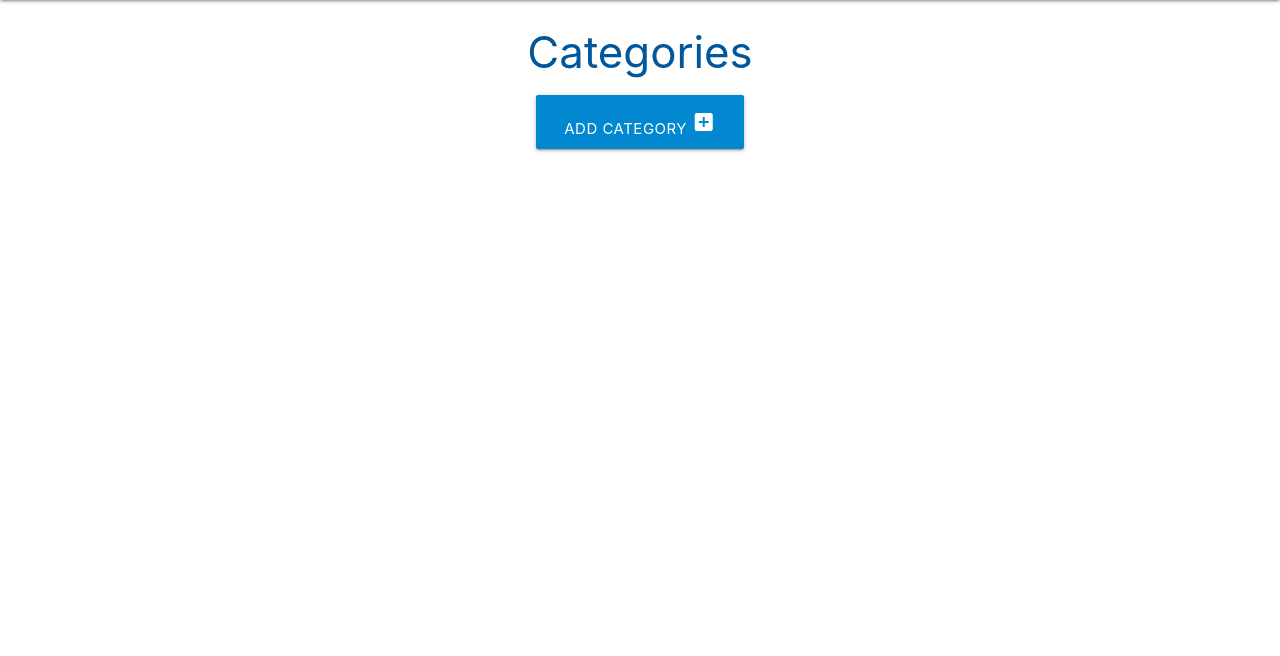
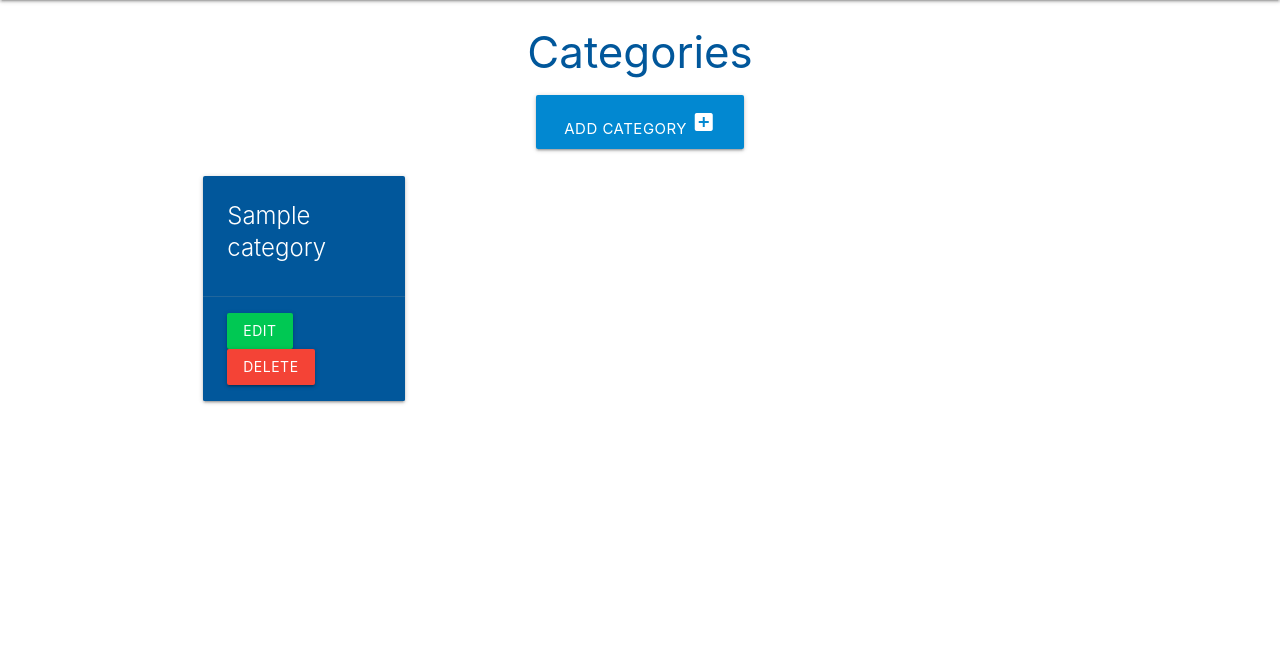
Before and after one commit to Dawesie/flask-sqlalchamy-task-manager, a Flask app: page /categories in a window 1280 px wide. Shown: the part 64-720 px from the top of the page. Run offline with Flask 3, Linux system fonts and the light colour scheme; tables that the repository leaves empty hold one stand-in row (values such as "Sample post").

Commit message:
Add code to add categoties to the database and list the categories in the database.

```diff
--- a/taskmanager/routes.py
+++ b/taskmanager/routes.py
@@ -10,7 +10,8 @@ def home():
 
 @app.route("/categories")
 def categories():
-    return render_template("categories.html")
+    categories = list(Category.query.order_by(Category.category_name).all())
+    return render_template("categories.html", categories=categories)
 
 
 @app.route("/add_category", methods=["GET", "POST"])
--- a/taskmanager/templates/categories.html
+++ b/taskmanager/templates/categories.html
@@ -5,12 +5,27 @@
 
 <div class="row">
     <div class="col s12 center-align">
-        <a href="{{ url_for('add_category')}}" class="btn-large light-blue darken-2">
+        <a href="{{ url_for('add_category') }}" class="btn-large light-blue darken-2">
             Add category <i class="medium material-icons">add_box</i>
         </a>
+    </div>
+</div>
 
+<div class="row">
+    {% for category in categories  %}
+    <div class="col s12 m6 l3">
+        <div class="card light-blue darken-4 .centre-align">
+            <div class="card-content white-text">
+                <span class="card-title">{{ category.category_name }}</span>
+
+            </div>
+            <div class="card-action">
+                <a href="#" class="btn green accent-4">Edit</a>
+                <a href="#" class="btn red">Delete</a>
+            </div>
+        </div>
     </div>
-
+    {% endfor %}
 </div>
 
 {% endblock %}
```
